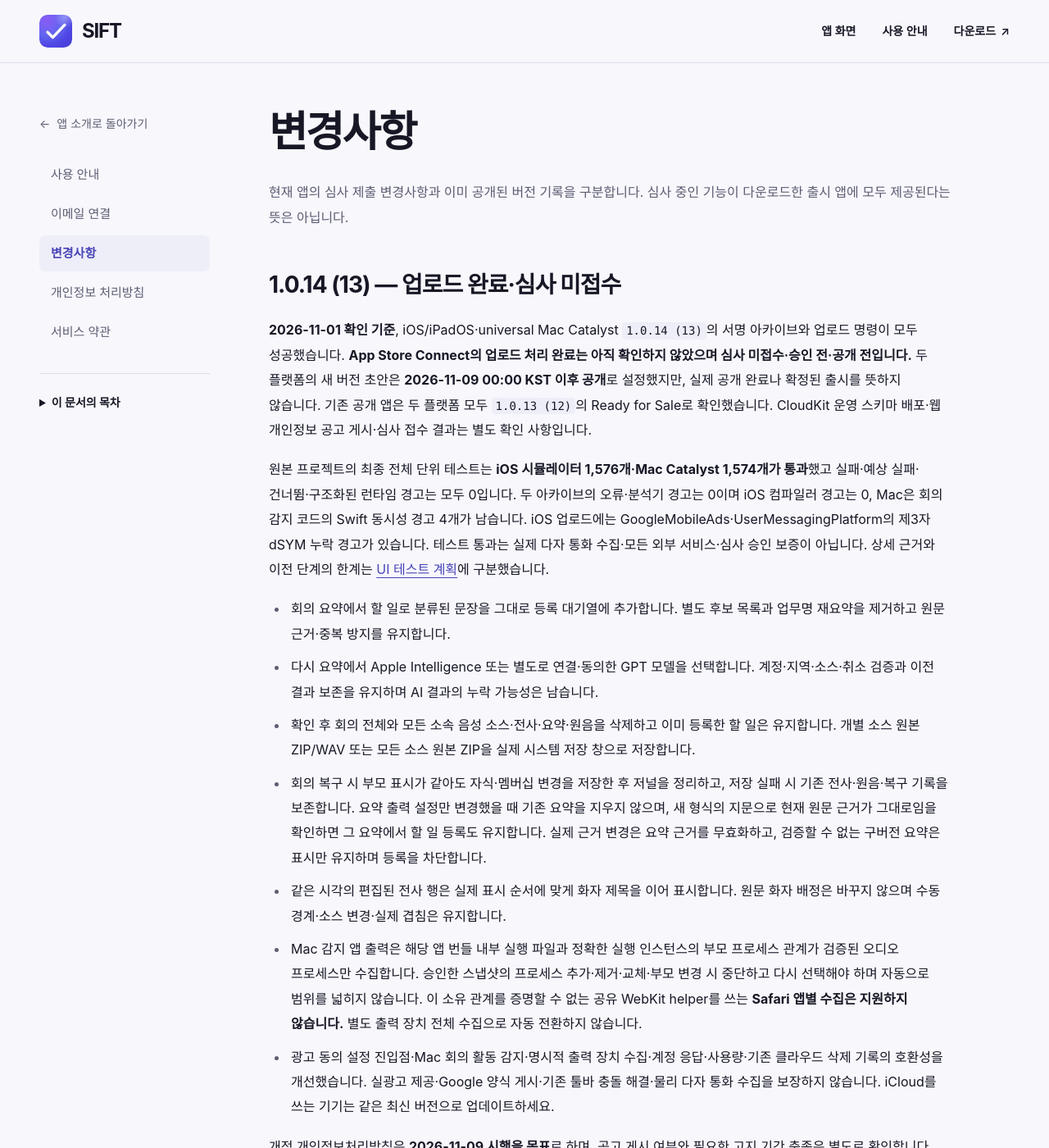
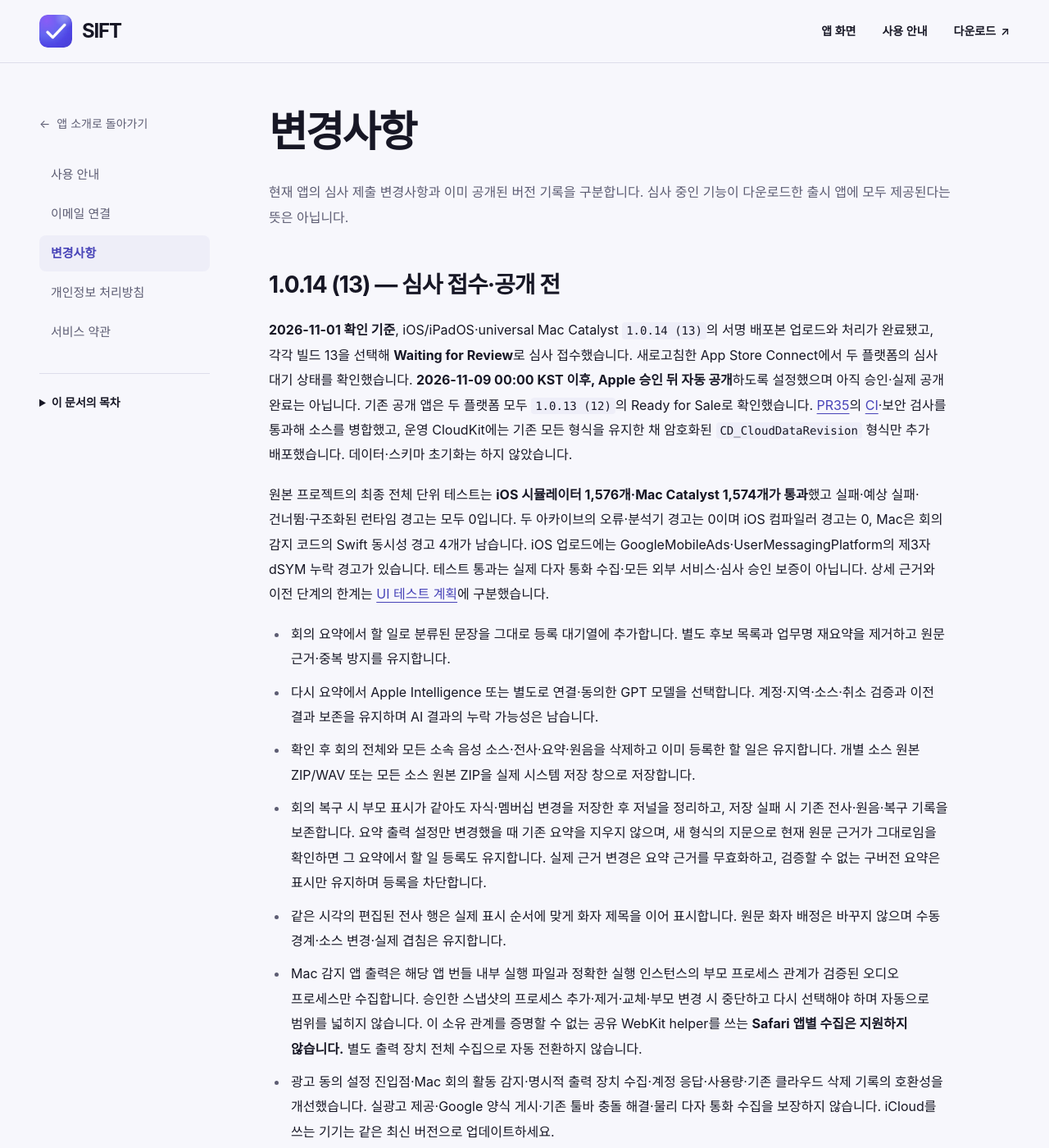
Before and after one commit to jung-geun/SIFT, a Jekyll site: the page built from docs/changes.md, in a window 1280 px wide and 1400 px high. Shown: the whole window at 82% size. Built offline with Jekyll 4.4.1, drawn with Linux system fonts in a browser that asks for light colours; some of the changed text lies outside the part shown.

Commit message:
docs: record 1.0.14 review submissions and production schema deployment

```diff
--- a/docs/changes.md
+++ b/docs/changes.md
@@ -10,9 +10,9 @@ permalink: /changes.html
 현재 앱의 심사 제출 변경사항과 이미 공개된 버전 기록을 구분합니다. 심사 중인 기능이 다운로드한 출시 앱에 모두 제공된다는 뜻은 아닙니다.
 
 <a id="version-1-0-14-13"></a>
-## 1.0.14 (13) — 업로드 완료·심사 미접수
+## 1.0.14 (13) — 심사 접수·공개 전
 
-**2026-11-01 확인 기준**, iOS/iPadOS·universal Mac Catalyst `1.0.14 (13)`의 서명 아카이브와 업로드 명령이 모두 성공했습니다. **App Store Connect의 업로드 처리 완료는 아직 확인하지 않았으며 심사 미접수·승인 전·공개 전입니다.** 두 플랫폼의 새 버전 초안은 **2026-11-09 00:00 KST 이후 공개**로 설정했지만, 실제 공개 완료나 확정된 출시를 뜻하지 않습니다. 기존 공개 앱은 두 플랫폼 모두 `1.0.13 (12)`의 Ready for Sale로 확인했습니다. CloudKit 운영 스키마 배포·웹 개인정보 공고 게시·심사 접수 결과는 별도 확인 사항입니다.
+**2026-11-01 확인 기준**, iOS/iPadOS·universal Mac Catalyst `1.0.14 (13)`의 서명 배포본 업로드와 처리가 완료됐고, 각각 빌드 13을 선택해 **Waiting for Review**로 심사 접수했습니다. 새로고침한 App Store Connect에서 두 플랫폼의 심사 대기 상태를 확인했습니다. **2026-11-09 00:00 KST 이후, Apple 승인 뒤 자동 공개**하도록 설정했으며 아직 승인·실제 공개 완료는 아닙니다. 기존 공개 앱은 두 플랫폼 모두 `1.0.13 (12)`의 Ready for Sale로 확인했습니다. [PR35](https://github.com/jung-geun/SIFT/pull/35)의 [CI](https://github.com/jung-geun/SIFT/actions/runs/41295869837)·보안 검사를 통과해 소스를 병합했고, 운영 CloudKit에는 기존 모든 형식을 유지한 채 암호화된 `CD_CloudDataRevision` 형식만 추가 배포했습니다. 데이터·스키마 초기화는 하지 않았습니다.
 
 원본 프로젝트의 최종 전체 단위 테스트는 **iOS 시뮬레이터 1,576개·Mac Catalyst 1,574개가 통과**했고 실패·예상 실패·건너뜀·구조화된 런타임 경고는 모두 0입니다. 두 아카이브의 오류·분석기 경고는 0이며 iOS 컴파일러 경고는 0, Mac은 회의 감지 코드의 Swift 동시성 경고 4개가 남습니다. iOS 업로드에는 GoogleMobileAds·UserMessagingPlatform의 제3자 dSYM 누락 경고가 있습니다. 테스트 통과는 실제 다자 통화 수집·모든 외부 서비스·심사 승인 보증이 아닙니다. 상세 근거와 이전 단계의 한계는 [UI 테스트 계획](https://github.com/jung-geun/SIFT/blob/main/ios/UI_TEST_PLAN.md)에 구분했습니다.
 
@@ -24,7 +24,7 @@ permalink: /changes.html
 - Mac 감지 앱 출력은 해당 앱 번들 내부 실행 파일과 정확한 실행 인스턴스의 부모 프로세스 관계가 검증된 오디오 프로세스만 수집합니다. 승인한 스냅샷의 프로세스 추가·제거·교체·부모 변경 시 중단하고 다시 선택해야 하며 자동으로 범위를 넓히지 않습니다. 이 소유 관계를 증명할 수 없는 공유 WebKit helper를 쓰는 **Safari 앱별 수집은 지원하지 않습니다.** 별도 출력 장치 전체 수집으로 자동 전환하지 않습니다.
 - 광고 동의 설정 진입점·Mac 회의 활동 감지·명시적 출력 장치 수집·계정 응답·사용량·기존 클라우드 삭제 기록의 호환성을 개선했습니다. 실광고 제공·Google 양식 게시·기존 툴바 충돌 해결·물리 다자 통화 수집을 보장하지 않습니다. iCloud를 쓰는 기기는 같은 최신 버전으로 업데이트하세요.
 
-개정 개인정보처리방침은 **2026-11-09 시행을 목표**로 하며, 공고 게시 여부와 필요한 고지 기간 충족은 별도로 확인합니다. 회의 전사문 외부 요청은 기존 동의나 계속 사용이 아니라 각 기기의 별도 동의와 직접 실행을 요구합니다.
+개정 [개인정보처리방침](https://sift.pieroot.xyz/privacy-policy)은 **2026-11-01 공고·2026-11-09 시행 예정**으로 실제 공개 URL에서 확인했습니다. [Pages 배포](https://github.com/jung-geun/SIFT/actions/runs/41297008513)가 성공했고 최소 7일 고지 기간보다 이르게 앱이 공개되지 않도록 예약했습니다. 회의 전사문 외부 요청은 기존 동의나 계속 사용이 아니라 각 기기의 별도 동의와 직접 실행을 요구합니다.
 
 
 <a id="version-1-0-13-12"></a>
```
Also changed, not shown: docs/privacy-policy.md (+1 -1 lines), ios/UI_TEST_PLAN.md (+4 -2 lines), README.md.
